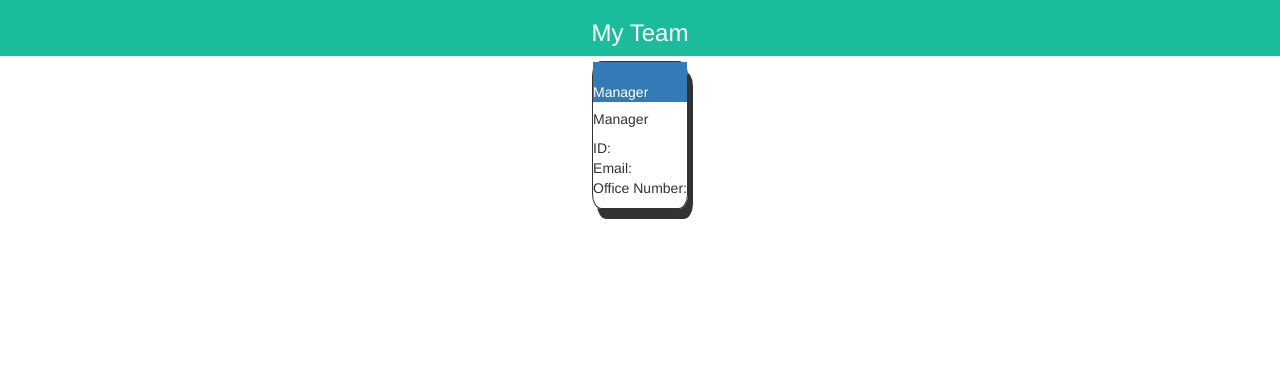
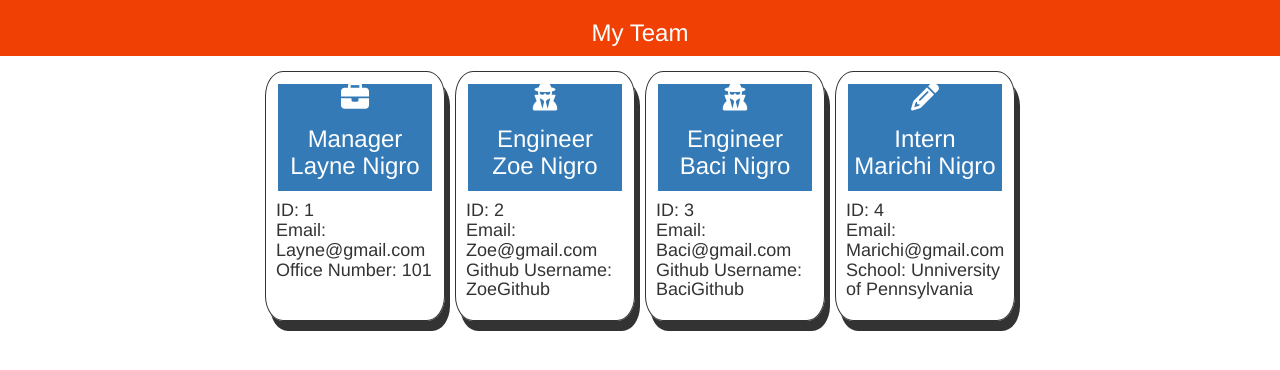
Before and after one commit to LayneNi/Team-Profile-Generator, a website: page index.html in a window 1280 px wide. Drawn offline with nearby package versions, Linux system fonts and the light colour scheme.

Commit message:
finished version

```diff
--- a/index.html
+++ b/index.html
@@ -2,16 +2,17 @@
     <!DOCTYPE html>
 <html lang="en">
 <head>
-  <title>Bootstrap Theme Simply Me</title>
+  <title>Team Profile Builder</title>
   <meta charset="utf-8">
   <meta name="viewport" content="width=device-width, initial-scale=1">
   <link rel="stylesheet" href="https://maxcdn.bootstrapcdn.com/bootstrap/3.4.1/css/bootstrap.min.css">
   <script src="https://ajax.googleapis.com/ajax/libs/jquery/3.5.1/jquery.min.js"></script>
   <script src="https://maxcdn.bootstrapcdn.com/bootstrap/3.4.1/js/bootstrap.min.js"></script>
+  <script src="https://kit.fontawesome.com/8638d0ac87.js" crossorigin="anonymous"></script>
   <link rel="stylesheet" href="./styles.css">
   <style>
   .bg-1 {
-    background-color: #1abc9c; /* Green */
+    background-color: #F04003; /* Orange */
     color: #ffffff;
   }
   </style>
@@ -25,10 +26,24 @@
 <section class="team-cards d-flex justify-content-center row align-items-center" >
 
 <div class="card border-0 border-primary rounded p-5 justify-content-center" style="max-width: 18rem;">
-      <div class="card-header text-white bg-primary"> </br>Manager</div>
+      <div class="card-header text-white bg-primary text-center"><i class="fa-sharp fa-solid fa-briefcase fa-2xl"></i><h3>Manager </br>Layne Nigro</h3></div>
       <div class="card-body text-black bg-light">
-        <h5 class="card-title">Manager</h5>
-        <p class="card-text">ID:  </br>Email:  </br>Office Number: </p>
+        <h4 class="card-text">ID: 1 </br>Email: Layne@gmail.com </br>Office Number: 101</h4>
+      </div>
+    </div><div class="card border-0 border-primary rounded p-5 justify-content-center" style="max-width: 18rem;">
+      <div class="card-header text-white bg-primary text-center"><i class="fa-sharp fa-solid fa-user-secret fa-2xl"></i><h3>Engineer </br>Zoe Nigro</h3></div>
+      <div class="card-body text-black bg-light">
+        <h4 class="card-text">ID: 2 </br>Email: Zoe@gmail.com </br>Github Username: ZoeGithub</h4>
+      </div>
+    </div><div class="card border-0 border-primary rounded p-5 justify-content-center" style="max-width: 18rem;">
+      <div class="card-header text-white bg-primary text-center"><i class="fa-sharp fa-solid fa-user-secret fa-2xl"></i><h3>Engineer </br>Baci Nigro</h3></div>
+      <div class="card-body text-black bg-light">
+        <h4 class="card-text">ID: 3 </br>Email: Baci@gmail.com </br>Github Username: BaciGithub</h4>
+      </div>
+    </div><div class="card border-0 border-primary rounded p-5 justify-content-center" style="max-width: 18rem;">
+      <div class="card-header text-white bg-primary text-center"><i class="fa-sharp fa-solid fa-pencil fa-2xl"></i><h3>Intern </br>Marichi Nigro</h3></div>
+      <div class="card-body text-black bg-light">
+        <h4 class="card-text">ID: 4 </br>Email: Marichi@gmail.com </br>School: Unniversity of Pennsylvania</h4>
       </div>
     </div>
 
--- a/index.js
+++ b/index.js
@@ -1,7 +1,6 @@
 const fs = require('fs');
 const inquirer = require('inquirer');
 const generateHTML = require('./utils/generateHTML')
-const path = require("path");
 const Manager = require('./lib/Manager');
 const Engineer = require('./lib/Engineer');
 const Intern = require('./lib/Intern');
@@ -54,7 +53,7 @@ const createEmployee = (employeeType) => {
   if (employeeType === "There are no more employees") {
     console.log(myTeamArray);
     writeToFile("./index.html", generateHTML(myTeamArray));
-    return console.log("You are finished");
+    return console.log("Success! You are finished!");
   } else if (employeeType === "Engineer") {
     inquirer
       .prompt([
--- a/styles.css
+++ b/styles.css
@@ -6,6 +6,17 @@ justify-content: center !important;
 .card{
 border: solid 1px;
 border-radius: 10%;
+padding: 10px;
 margin: 5px;
 box-shadow: 5px 10px;
 }
+.team-cards{
+    padding: 10px;
+}
+.fa-briefcase {
+    margin: 5px;
+}
+.card-header{
+    padding: 2px;
+    margin: 2px;
+}
```
Also changed, not shown: test/Employee.test.js (+1 -2 lines), test/Engineer.test.js (+9 -0 lines), test/Intern.test.js (+9 -0 lines), test/Manager.test.js (+14 -0 lines), utils/generateHTML.js (+10 -16 lines).
